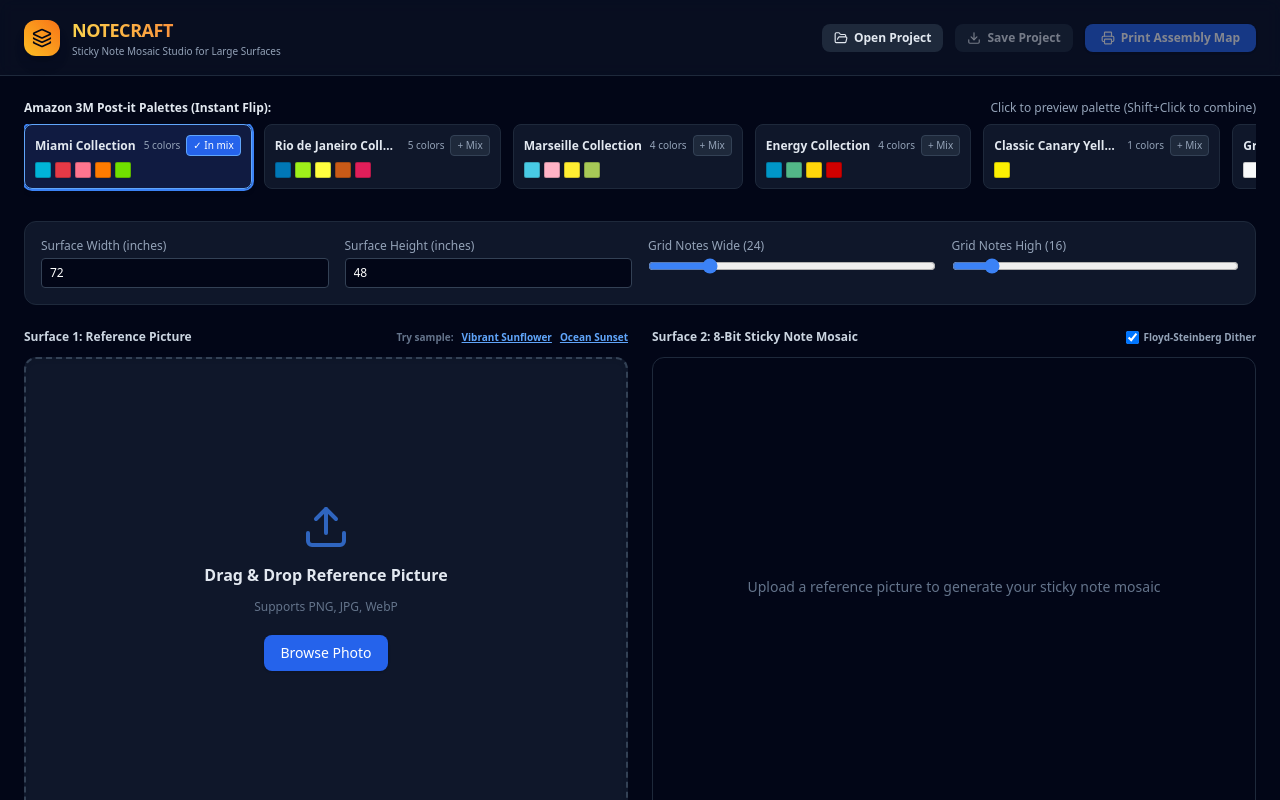
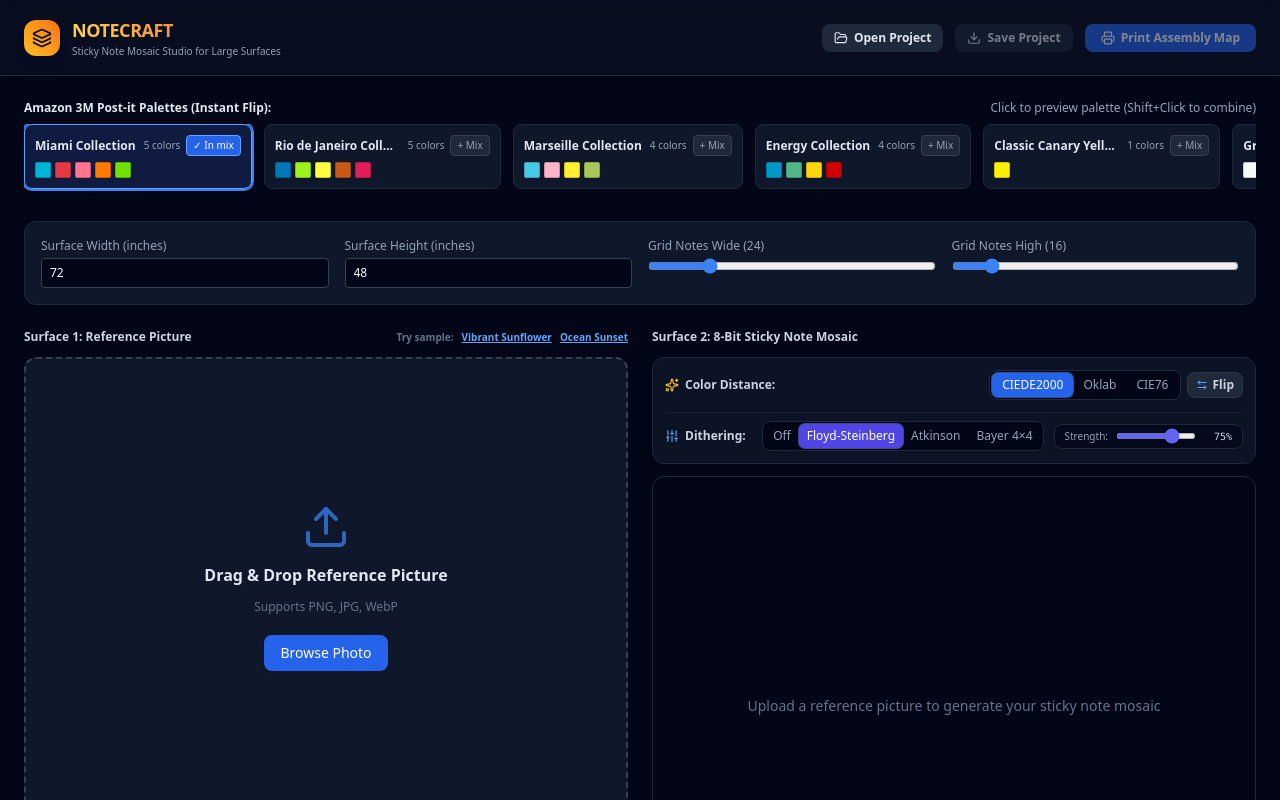
Before and after one commit to lucasshawn/notecraft, a Next.js app: page / in a window 1280 px wide. Shown: the top 800 px of the page. Built offline with nearby package versions, Linux system fonts and the light colour scheme.

Commit message:
feat(studio): integrate RenderingControls with realtime color and dither switching

```diff
--- a/src/app/page.tsx
+++ b/src/app/page.tsx
@@ -7,6 +7,7 @@
 import { MosaicSurface } from '@/components/studio/MosaicSurface';
 import { DimensionControls } from '@/components/studio/DimensionControls';
 import { PaletteRibbon } from '@/components/studio/PaletteRibbon';
+import { RenderingControls } from '@/components/studio/RenderingControls';
 import { BuyNowBar } from '@/components/studio/BuyNowBar';
 import { FloorAssemblyModal } from '@/components/print/FloorAssemblyModal';
 import { SAMPLE_IMAGES } from '@/data/sampleImages';
@@ -20,9 +21,13 @@
     combinedBundleIds,
     selectSingleBundle,
     toggleCombinedBundle,
-    enableDither,
-    setEnableDither,
+    colorAlgorithm,
+    setColorAlgorithm,
+    quickCompareColorAlgorithm,
+    ditherAlgorithm,
+    setDitherAlgorithm,
     ditherStrength,
+    setDitherStrength,
     imageUrl,
     loadPixelBuffer,
     clearImage,
@@ -84,7 +89,9 @@
       dimensions,
       activeBundleId,
       combinedBundleIds,
-      enableDither,
+      colorAlgorithm,
+      ditherAlgorithm,
+      enableDither: ditherAlgorithm !== 'none',
       ditherStrength,
       imageUrl,
       bom,
@@ -229,16 +236,16 @@
           <div className="space-y-3">
             <div className="flex items-center justify-between text-xs font-semibold text-slate-300">
               <span>Surface 2: 8-Bit Sticky Note Mosaic</span>
-              <label className="flex items-center gap-1 text-[10px] text-slate-400 cursor-pointer">
-                <input
-                  type="checkbox"
-                  checked={enableDither}
-                  onChange={(e) => setEnableDither(e.target.checked)}
-                  className="rounded text-blue-500 cursor-pointer"
-                />
-                <span>Floyd-Steinberg Dither</span>
-              </label>
             </div>
+            <RenderingControls
+              colorAlgorithm={colorAlgorithm}
+              onSelectColorAlgorithm={setColorAlgorithm}
+              onQuickCompare={quickCompareColorAlgorithm}
+              ditherAlgorithm={ditherAlgorithm}
+              onSelectDitherAlgorithm={setDitherAlgorithm}
+              ditherStrength={ditherStrength}
+              onDitherStrengthChange={setDitherStrength}
+            />
             <MosaicSurface grid={grid} noteSizeInches={dimensions.noteWidth} />
           </div>
         </div>
```
Also changed, not shown: 1 other file (tests, documents, lock files or other folders).
